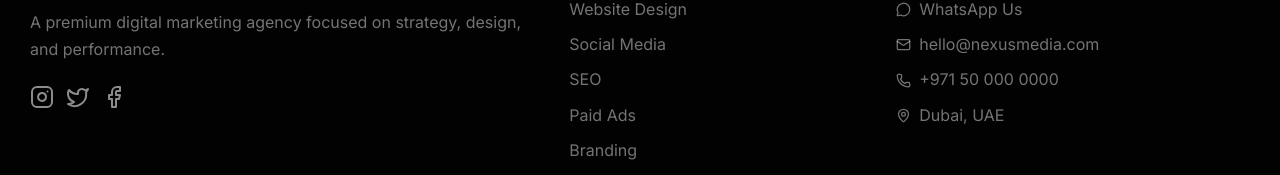
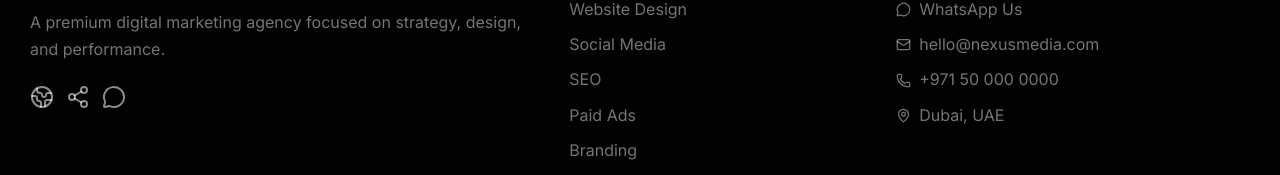
Before and after one commit to fasciola/digital-marketing-agency, a React (Vite) app: page / in a window 1280 px wide. Shown: the part 8991-9166 px from the top of the page. Built offline with nearby package versions, Linux system fonts and the light colour scheme.

Commit message:
Fix lucide social icon imports

```diff
--- a/src/App.jsx
+++ b/src/App.jsx
@@ -7,9 +7,7 @@ import {
   ChevronDown,
   DollarSign,
   ExternalLink,
-  Facebook,
   Globe2,
-  Instagram,
   Lightbulb,
   Mail,
   MapPin,
@@ -27,7 +25,6 @@ import {
   Star,
   Target,
   TrendingUp,
-  Twitter,
   Users,
   Wallet,
   X,
@@ -316,7 +313,7 @@ function Footer() {
   return (
     <footer className="footer">
       <div className="container footer-grid">
-        <div><a className="brand" href="#top">NEXUS<span>.</span></a><p>A premium digital marketing agency focused on strategy, design, and performance.</p><div className="socials"><Instagram /><Twitter /><Facebook /></div></div>
+        <div><a className="brand" href="#top">NEXUS<span>.</span></a><p>A premium digital marketing agency focused on strategy, design, and performance.</p><div className="socials"><Globe2 /><Share2 /><MessageCircle /></div></div>
         <div><h4>Services</h4>{['Website Design', 'Social Media', 'SEO', 'Paid Ads', 'Branding', 'Content Creation'].map((s) => <span key={s}>{s}</span>)}</div>
         <div><h4>Contact</h4><a href={WHATSAPP_URL} target="_blank" rel="noreferrer"><MessageCircle size={15} /> WhatsApp Us</a><span><Mail size={15} /> hello@nexusmedia.com</span><span><Phone size={15} /> +971 50 000 0000</span><span><MapPin size={15} /> Dubai, UAE</span></div>
       </div>
```
